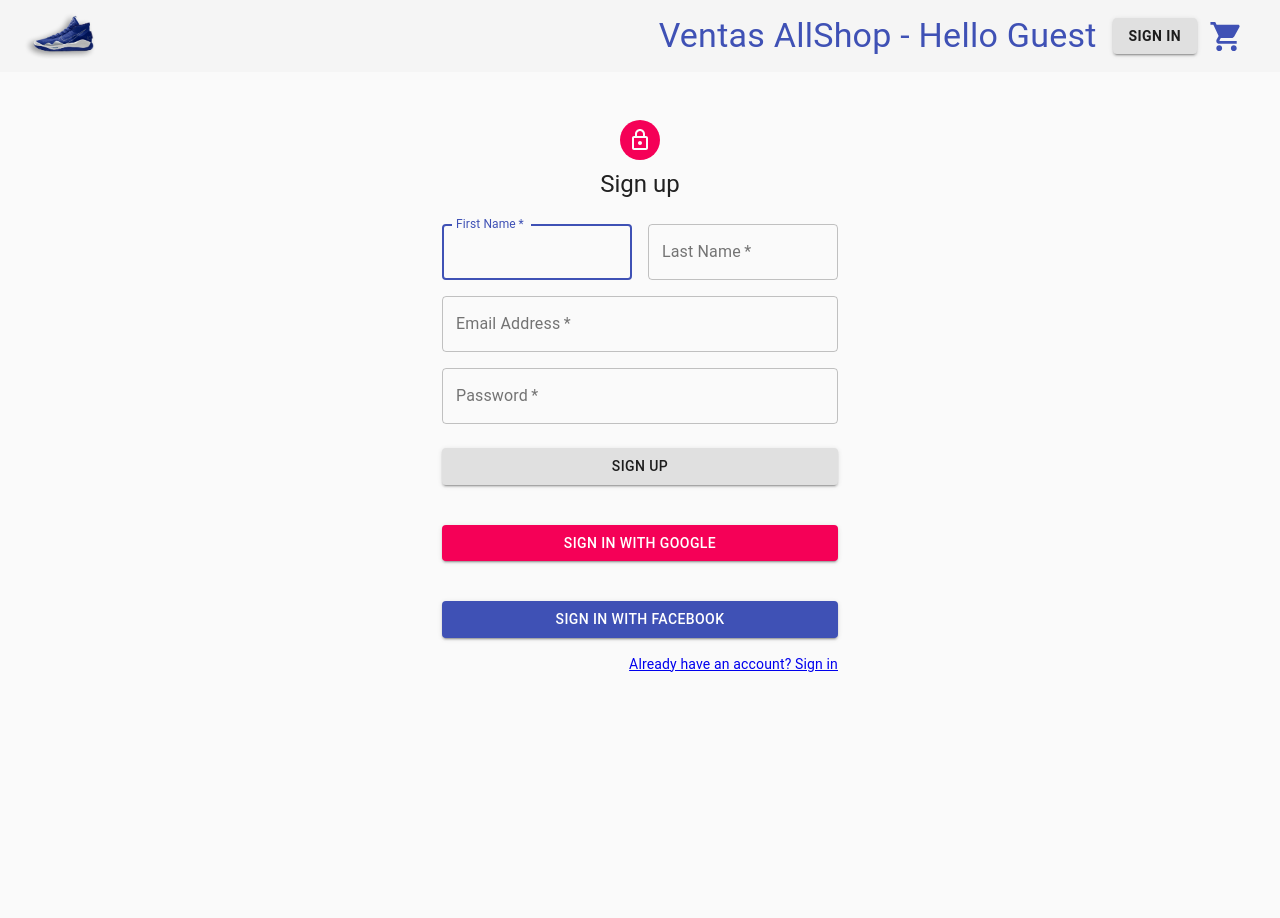
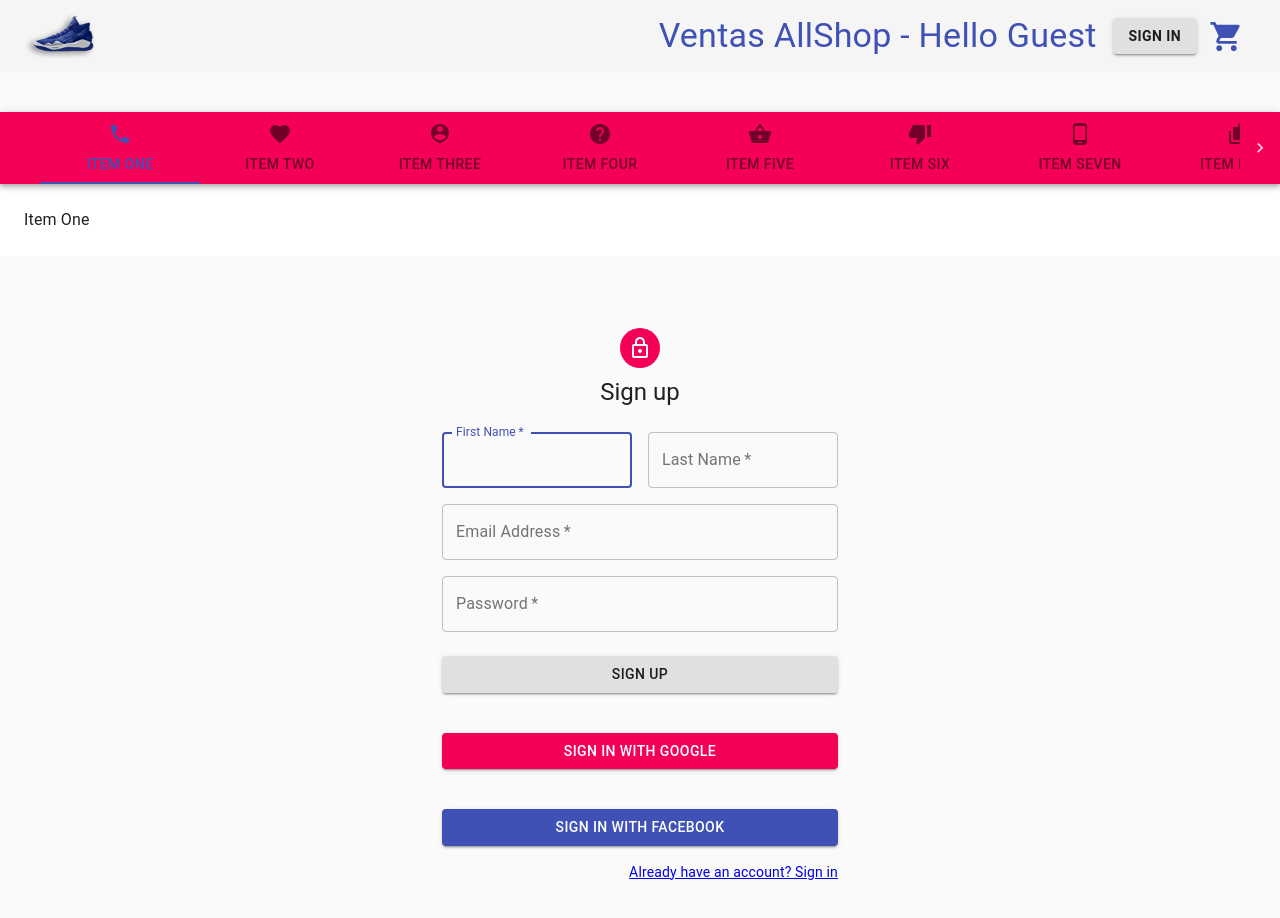
Before and after one commit to DiegoYanezGonzalez/WebReactJs, a React (Create React App) app: page /signup in a window 1280 px wide. Shown: the top 918 px of the page. Before the commit the page ends 800 px from the top, so only its background shows below. Built offline with nearby package versions, Linux system fonts and the light colour scheme; no server answers.

Commit message:
NavBarFutureFiltersCategory

```diff
--- a/src/App.js
+++ b/src/App.js
@@ -10,6 +10,7 @@
 import {actionTypes} from "./reducer";
 import {useStateValue} from "./StateProvider";
 import Checkout from "./components/CheckoutForm/Checkout";
+import ScrollableTabsButtonForce from "./components/ScrollableTabsButtonForce";
 
 function App() {
   const [{user},dispatch]=useStateValue();
@@ -36,6 +37,7 @@
   <Router>
     <div className='app'>
       <NavBar/>
+      <ScrollableTabsButtonForce/>
         <Switch>
            <Route path='/signup'>
                <Signup/>
--- /dev/null
+++ b/src/components/ScrollableTabsButtonForce.js
@@ -0,0 +1,123 @@
+import React from 'react';
+import PropTypes from 'prop-types';
+import { makeStyles } from '@material-ui/core/styles';
+import AppBar from '@material-ui/core/AppBar';
+import Tabs from '@material-ui/core/Tabs';
+import Tab from '@material-ui/core/Tab';
+import PhoneIcon from '@material-ui/icons/Phone';
+import FavoriteIcon from '@material-ui/icons/Favorite';
+import PersonPinIcon from '@material-ui/icons/PersonPin';
+import HelpIcon from '@material-ui/icons/Help';
+import ShoppingBasket from '@material-ui/icons/ShoppingBasket';
+import ThumbDown from '@material-ui/icons/ThumbDown';
+import ThumbUp from '@material-ui/icons/ThumbUp';
+import Typography from '@material-ui/core/Typography';
+import Box from '@material-ui/core/Box';
+import { PaymentSharp, PhoneAndroid, ShopTwo } from '@material-ui/icons';
+
+function TabPanel(props) {
+  const { children, value, index, ...other } = props;
+
+  return (
+    <div
+      role="tabpanel"
+      hidden={value !== index}
+      id={`scrollable-force-tabpanel-${index}`}
+      aria-labelledby={`scrollable-force-tab-${index}`}
+      {...other}
+    >
+      {value === index && (
+        <Box p={3}>
+          <Typography>{children}</Typography>
+        </Box>
+      )}
+    </div>
+  );
+}
+
+TabPanel.propTypes = {
+  children: PropTypes.node,
+  index: PropTypes.any.isRequired,
+  value: PropTypes.any.isRequired,
+};
+
+function a11yProps(index) {
+  return {
+    id: `scrollable-force-tab-${index}`,
+    'aria-controls': `scrollable-force-tabpanel-${index}`,
+  };
+}
+
+const useStyles = makeStyles((theme) => ({
+  root: {
+    flexGrow: 1,
+    width: '100%',
+    backgroundColor: theme.palette.background.paper,
+  },
+}));
+
+export default function ScrollableTabsButtonForce() {
+  const classes = useStyles();
+  const [value, setValue] = React.useState(0);
+
+  const handleChange = (event, newValue) => {
+    setValue(newValue);
+  };
+
+  return (
+    <div className={classes.root}>
+      <AppBar position="static" color="secondary">
+        <Tabs
+          value={value}
+          onChange={handleChange}
+          variant="scrollable"
+          scrollButtons="on"
+          indicatorColor="primary"
+          textColor="primary"
+          aria-label="scrollable force tabs example"
+        >
+          <Tab label="Item One" icon={<PhoneIcon />} {...a11yProps(0)} />
+          <Tab label="Item Two" icon={<FavoriteIcon />} {...a11yProps(1)} />
+          <Tab label="Item Three" icon={<PersonPinIcon />} {...a11yProps(2)} />
+          <Tab label="Item Four" icon={<HelpIcon />} {...a11yProps(3)} />
+          <Tab label="Item Five" icon={<ShoppingBasket />} {...a11yProps(4)} />
+          <Tab label="Item Six" icon={<ThumbDown />} {...a11yProps(5)} />
+          <Tab label="Item Seven" icon={<PhoneAndroid />} {...a11yProps(6)} />
+          <Tab label="Item Eigth" icon={<ShopTwo />} {...a11yProps(7)} />
+          <Tab label="Item Nine" icon={<FavoriteIcon />} {...a11yProps(8)} />
+          <Tab label="Item Ten" icon={<PaymentSharp />} {...a11yProps(9)} />
+        </Tabs>
+      </AppBar>
+      <TabPanel value={value} index={0}>
+        Item One
+      </TabPanel>
+      <TabPanel value={value} index={1}>
+        Item Two
+      </TabPanel>
+      <TabPanel value={value} index={2}>
+        Item Three
+      </TabPanel>
+      <TabPanel value={value} index={3}>
+        Item Four
+      </TabPanel>
+      <TabPanel value={value} index={4}>
+        Item Five
+      </TabPanel>
+      <TabPanel value={value} index={5}>
+        Item Six
+      </TabPanel>
+      <TabPanel value={value} index={6}>
+        Item Seven
+      </TabPanel>
+      <TabPanel value={value} index={7}>
+        Item Eigth
+      </TabPanel>
+      <TabPanel value={value} index={8}>
+        Item Nine
+      </TabPanel>
+      <TabPanel value={value} index={9}>
+        Item Ten
+      </TabPanel>
+    </div>
+  );
+}
```
